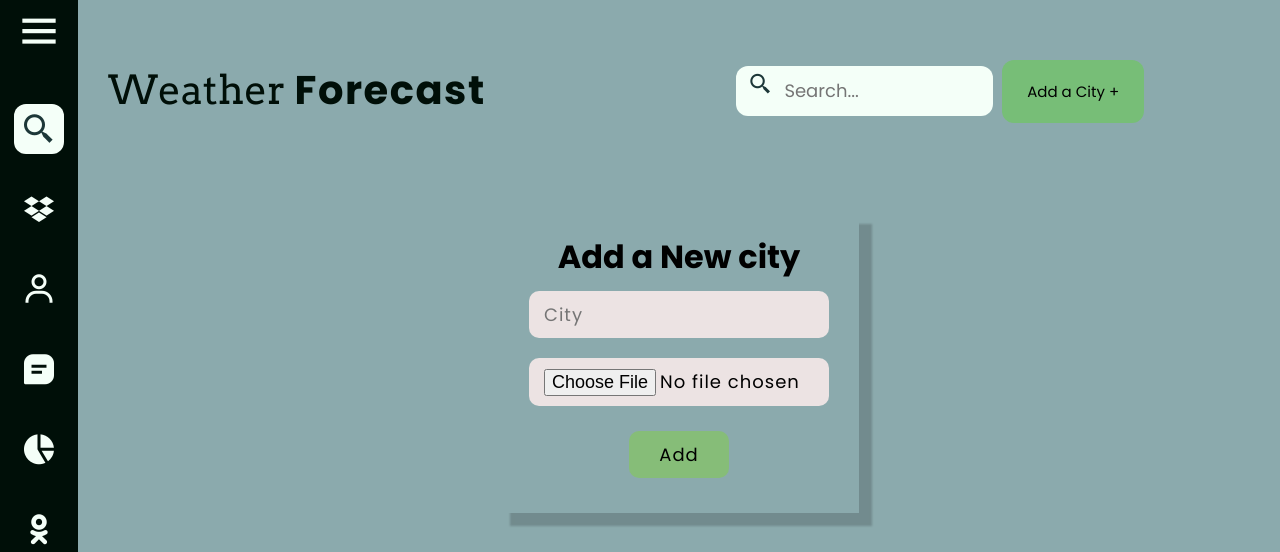
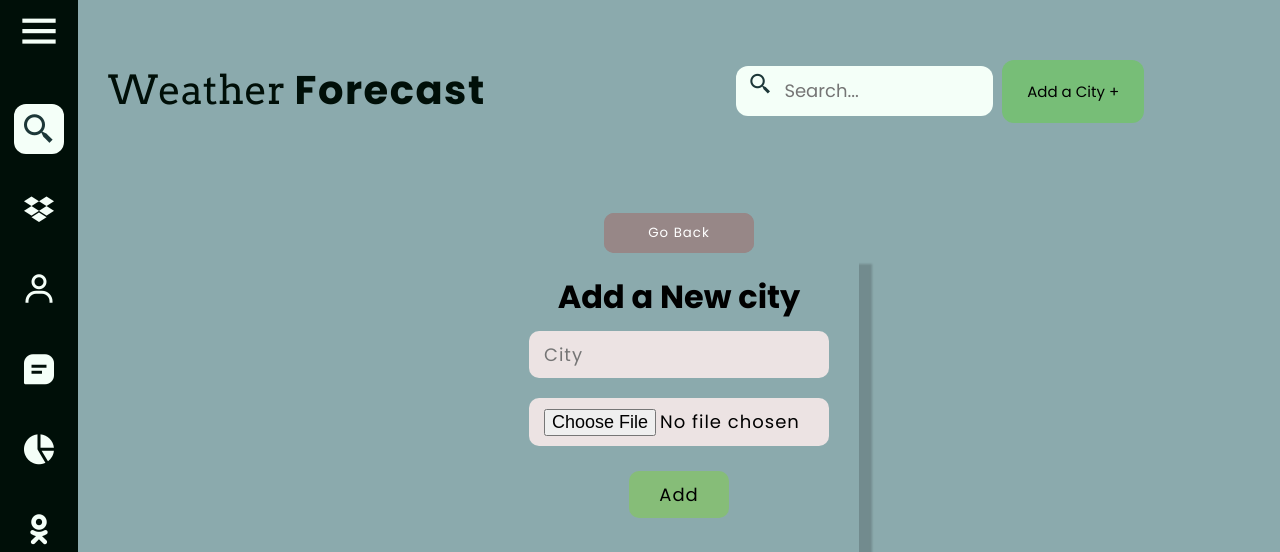
Before and after one commit to evargas1/Fun-Weather-App, a Django app: page /prac/ in a window 1280 px wide. Shown: the top 552 px of the page. Run offline with Django 3.2, Linux system fonts and the light colour scheme.

Commit message:
added go back button

```diff
--- a/app/templates/app/prac.html
+++ b/app/templates/app/prac.html
@@ -83,12 +83,27 @@
         border-radius: 12px;
         margin-left: 5px;
     }
-    .dropdown:hover{
-        background-color: rgb(90, 158, 90);
+    .go-back{
+        background-color: rgb(151, 135, 135);
+        border-radius: 10px;
+        width: 150px;
+        text-align: center;
     }
-    .add-city:hover{
-        background-color: rgb(90, 158, 90);
+    .go-back button{
+        padding: 10px 15px;
+        background-color: rgb(151, 135, 135);
+        border: none;
+        text-decoration: none;
+        color: #fff;
+        letter-spacing: 1px;
+        width: 150px;
+        border-radius: 10px;
+
     }
+    .go-back button:hover{
+        background-color:rgb(99, 85, 85) ;
+    }
+
 
 </style>
 
@@ -200,6 +215,9 @@
         <div class="dif-city">
 
         <div class="new-fun-city">
+            <div class="go-back">
+                <a href=""><button>Go Back</button></a>
+              </div>
             <div class="form-area">
               <div class="main-form-tit">
                 <h1>Add a New city</h1>
```
Also changed, not shown: app/templates/app/index.html (+1 -6 lines).
